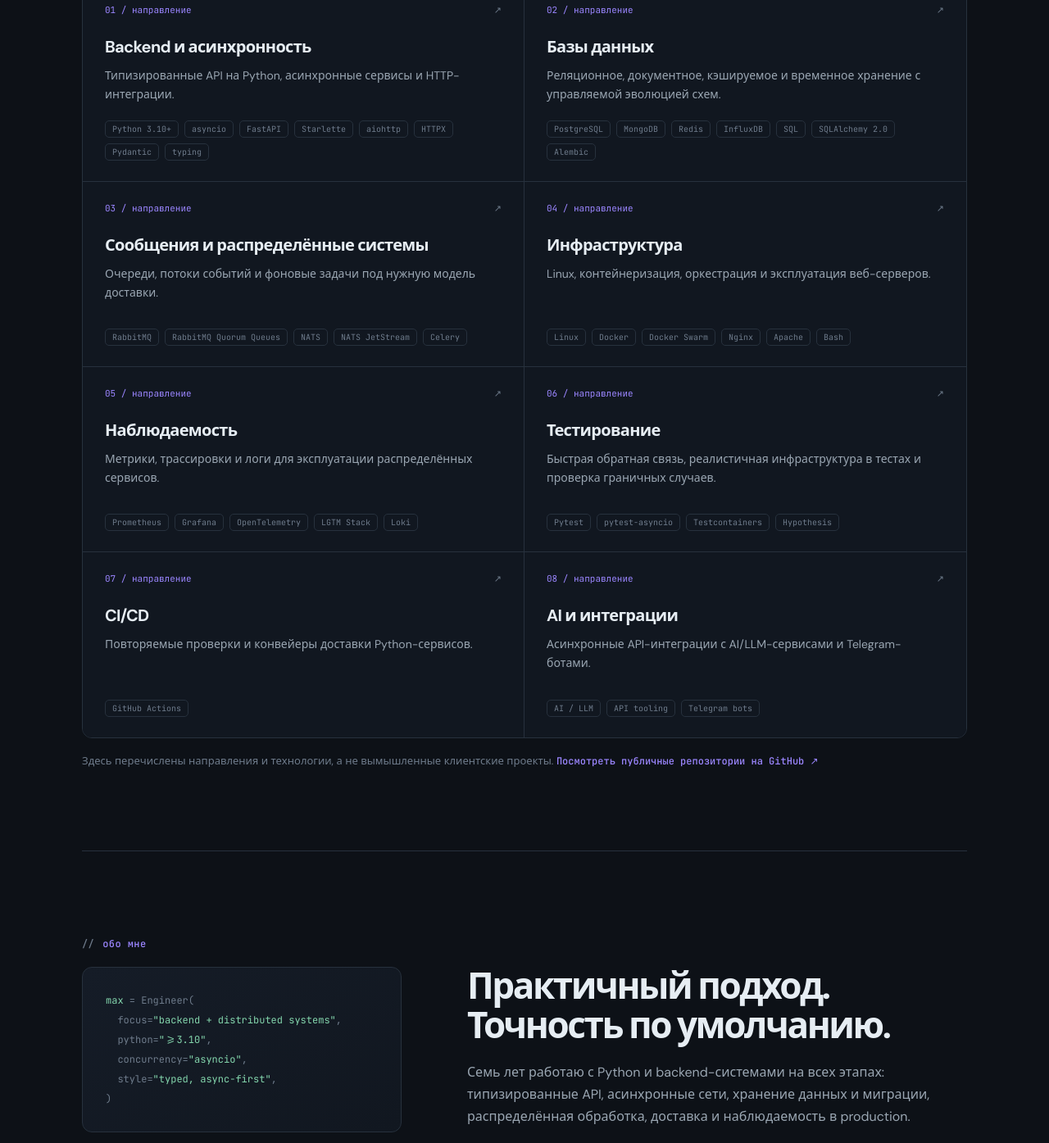
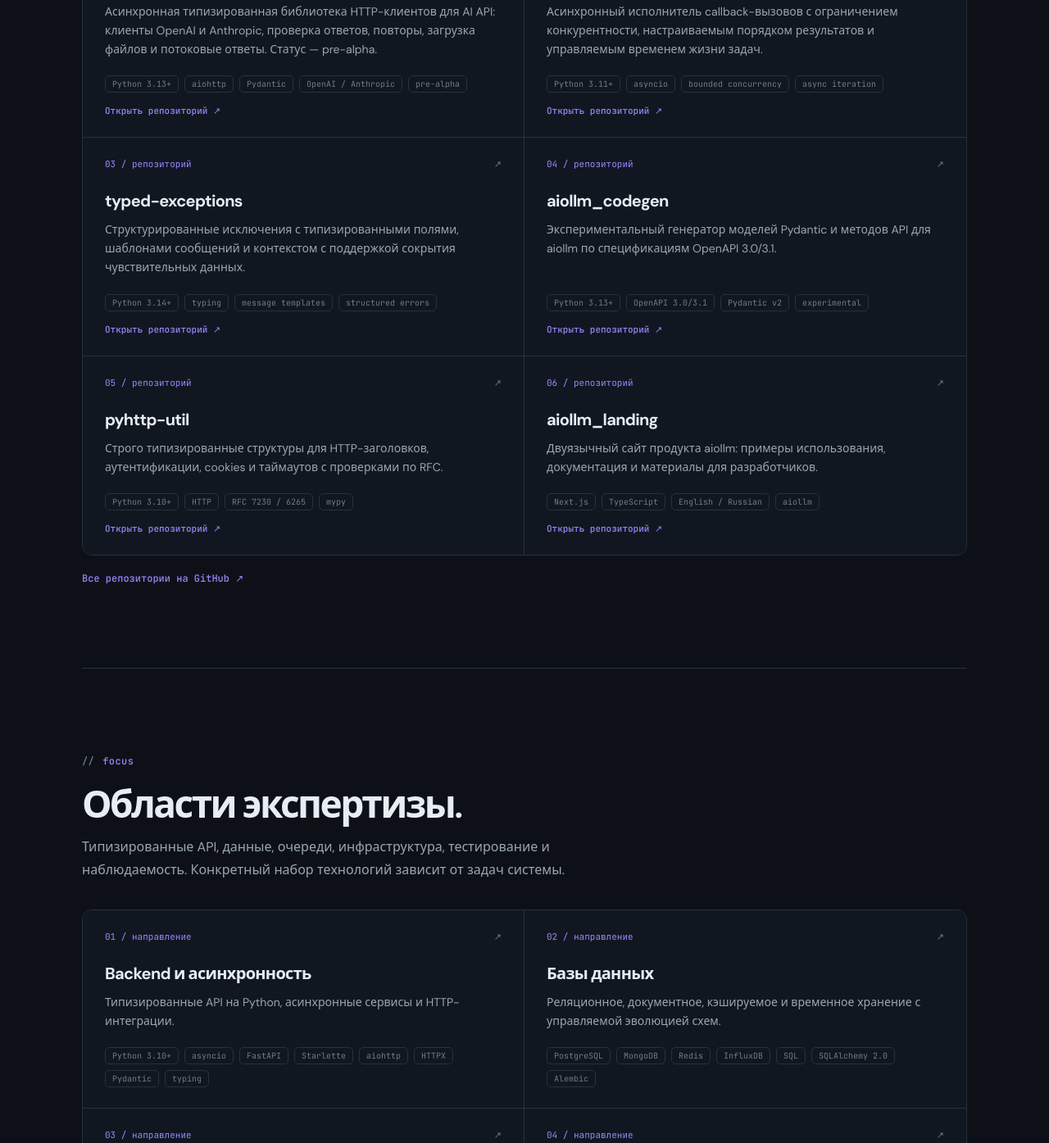
Before and after one commit to GrehBan/grehban.github.io, an Astro site in the folder artifacts/max-portfolio/: page /ru in a window 1280 px wide. Shown: the part 1042-2437 px from the top of the page at 82% size. Built offline with nearby package versions, Linux system fonts and the light colour scheme; Astro itself is replaced by a stand-in of ours.

Commit message:
Add portfolio data and update homepage layout and styles
Replit-Commit-Author: Agent

```diff
--- a/artifacts/max-portfolio/src/components/HomePage.astro
+++ b/artifacts/max-portfolio/src/components/HomePage.astro
@@ -1,6 +1,7 @@
 ---
 import { getCollection } from "astro:content";
 import SiteLayout from "../layouts/SiteLayout.astro";
+import { featuredProjects, focusAreas } from "../data/portfolio";
 
 interface Props {
   language: "en" | "ru";
@@ -36,12 +37,17 @@ const copy = isRussian
       experience: "Семь лет с Python. От контрактов API до эксплуатации в production.",
       workButton: "Мои проекты",
       projectsLabel: "проекты",
-      projectsTitle: "Один стек — от API до production.",
+      projectsTitle: "Выбранные проекты.",
       projectsDescription:
-        "От backend API до очередей, деплоя, тестирования и наблюдаемости. Это набор взаимодополняющих инструментов, а не фиксированная связка для каждого проекта.",
+        "Python-библиотеки и инструменты, которые я создаю и развиваю. Откройте репозиторий, чтобы посмотреть исходный код и актуальный статус.",
+      repositoryWord: "репозиторий",
+      repositoryLink: "Открыть репозиторий",
+      focusLabel: "focus",
+      focusTitle: "Области экспертизы.",
+      focusDescription:
+        "Типизированные API, данные, очереди, инфраструктура, тестирование и наблюдаемость. Конкретный набор технологий зависит от задач системы.",
       focusWord: "направление",
-      projectsNote: "Здесь перечислены направления и технологии, а не вымышленные клиентские проекты.",
-      githubWork: "Посмотреть публичные репозитории на GitHub ↗",
+      githubWork: "Все репозитории на GitHub ↗",
       aboutLabel: "обо мне",
       aboutTitle: "Практичный подход.<br />Точность по умолчанию.",
       aboutIntro:
@@ -88,13 +94,17 @@ const copy = isRussian
       experience: "Seven years in Python. From API contracts to production operations.",
       workButton: "Explore my work",
       projectsLabel: "projects",
-      projectsTitle: "One stack, end to end.",
+      projectsTitle: "Selected projects.",
       projectsDescription:
-        "Backend APIs through messaging, deployment, testing, and runtime visibility. These are complementary tools, not one fixed bundle used in every system.",
+        "Python libraries and developer tools I build and maintain. Open a repository for the source code and current project status.",
+      repositoryWord: "repository",
+      repositoryLink: "View repository",
+      focusLabel: "focus",
+      focusTitle: "Areas of expertise.",
+      focusDescription:
+        "Typed APIs, data systems, messaging, infrastructure, testing, and observability. The right combination depends on the system.",
       focusWord: "focus",
-      projectsNote:
-        "These are areas of focus, not a list of named client projects.",
-      githubWork: "See my public work on GitHub ↗",
+      githubWork: "Browse all GitHub repositories ↗",
       aboutLabel: "about",
       aboutTitle: "Practical by design.<br />Precise by default.",
       aboutIntro:
@@ -132,27 +142,8 @@ const copy = isRussian
         "The form endpoint is a setup placeholder; direct email is available above.",
     };
 
-const focusAreas = isRussian
-  ? [
-      { title: "Backend и асинхронность", description: "Типизированные API на Python, асинхронные сервисы и HTTP-интеграции.", tags: ["Python 3.10+", "asyncio", "FastAPI", "Starlette", "aiohttp", "HTTPX", "Pydantic", "typing"] },
-      { title: "Базы данных", description: "Реляционное, документное, кэшируемое и временное хранение с управляемой эволюцией схем.", tags: ["PostgreSQL", "MongoDB", "Redis", "InfluxDB", "SQL", "SQLAlchemy 2.0", "Alembic"] },
-      { title: "Сообщения и распределённые системы", description: "Очереди, потоки событий и фоновые задачи под нужную модель доставки.", tags: ["RabbitMQ", "RabbitMQ Quorum Queues", "NATS", "NATS JetStream", "Celery"] },
-      { title: "Инфраструктура", description: "Linux, контейнеризация, оркестрация и эксплуатация веб-серверов.", tags: ["Linux", "Docker", "Docker Swarm", "Nginx", "Apache", "Bash"] },
-      { title: "Наблюдаемость", description: "Метрики, трассировки и логи для эксплуатации распределённых сервисов.", tags: ["Prometheus", "Grafana", "OpenTelemetry", "LGTM Stack", "Loki"] },
-      { title: "Тестирование", description: "Быстрая обратная связь, реалистичная инфраструктура в тестах и проверка граничных случаев.", tags: ["Pytest", "pytest-asyncio", "Testcontainers", "Hypothesis"] },
-      { title: "CI/CD", description: "Повторяемые проверки и конвейеры доставки Python-сервисов.", tags: ["GitHub Actions"] },
-      { title: "AI и интеграции", description: "Асинхронные API-интеграции с AI/LLM-сервисами и Telegram-ботами.", tags: ["AI / LLM", "API tooling", "Telegram bots"] },
-    ]
-  : [
-      { title: "Backend & Async", description: "Typed Python APIs, asynchronous services, and outbound HTTP integrations.", tags: ["Python 3.10+", "asyncio", "FastAPI", "Starlette", "aiohttp", "HTTPX", "Pydantic", "typing"] },
-      { title: "Databases", description: "Relational, document, cache, and time-series storage with deliberate schema evolution.", tags: ["PostgreSQL", "MongoDB", "Redis", "InfluxDB", "SQL", "SQLAlchemy 2.0", "Alembic"] },
-      { title: "Messaging & Distributed Systems", description: "Queues, streams, and task processing chosen for the delivery model each system needs.", tags: ["RabbitMQ", "RabbitMQ Quorum Queues", "NATS", "NATS JetStream", "Celery"] },
-      { title: "Infrastructure", description: "Linux-first delivery, container orchestration, and web-server operations.", tags: ["Linux", "Docker", "Docker Swarm", "Nginx", "Apache", "Bash"] },
-      { title: "Observability", description: "Metrics, traces, and logs that make distributed services easier to operate.", tags: ["Prometheus", "Grafana", "OpenTelemetry", "LGTM Stack", "Loki"] },
-      { title: "Testing", description: "Fast feedback, realistic infrastructure in tests, and property-based edge-case discovery.", tags: ["Pytest", "pytest-asyncio", "Testcontainers", "Hypothesis"] },
-      { title: "CI/CD", description: "Repeatable checks and delivery pipelines for Python services.", tags: ["GitHub Actions"] },
-      { title: "AI & integrations", description: "Async API tooling for AI/LLM services, networking, and Telegram automation.", tags: ["AI / LLM", "API tooling", "Telegram bots"] },
-    ];
+const projects = featuredProjects[language];
+const areas = focusAreas[language];
 ---
 
 <SiteLayout
@@ -196,16 +187,40 @@ const focusAreas = isRussian
         <p>{copy.projectsDescription}</p>
       </div>
       <div class="project-grid">
-        {focusAreas.map((project, index) => (
-          <article class="project-card">
-            <div class="project-topline"><span class="project-index">0{index + 1} / {copy.focusWord}</span><span>↗</span></div>
-            <h3>{project.title}</h3>
+        {projects.map((project, index) => (
+          <article class="project-card repository-card">
+            <div class="project-topline">
+              <span class="project-index">0{index + 1} / {copy.repositoryWord}</span>
+              <a href={project.url} target="_blank" rel="noreferrer" aria-label={`${copy.repositoryLink}: ${project.name}`}>↗</a>
+            </div>
+            <h3><a href={project.url} target="_blank" rel="noreferrer">{project.name}</a></h3>
             <p>{project.description}</p>
             <div class="tag-list">{project.tags.map((tag) => <span class="tag">{tag}</span>)}</div>
+            <a class="project-source" href={project.url} target="_blank" rel="noreferrer">{copy.repositoryLink} ↗</a>
           </article>
         ))}
       </div>
-      <p class="section-footnote">{copy.projectsNote} <a class="text-link" href="https://github.com/GrehBan" target="_blank" rel="noreferrer">{copy.githubWork}</a></p>
+      <p class="section-footnote"><a class="text-link" href="https://github.com/GrehBan" target="_blank" rel="noreferrer">{copy.githubWork}</a></p>
+    </section>
+
+    <hr class="rule site-shell" />
+
+    <section class="site-shell section" id="focus" aria-labelledby="focus-title">
+      <p class="section-label">{copy.focusLabel}</p>
+      <div class="section-heading">
+        <h2 id="focus-title">{copy.focusTitle}</h2>
+        <p>{copy.focusDescription}</p>
+      </div>
+      <div class="project-grid">
+        {areas.map((area, index) => (
+          <article class="project-card">
+            <div class="project-topline"><span class="project-index">0{index + 1} / {copy.focusWord}</span><span>↗</span></div>
+            <h3>{area.title}</h3>
+            <p>{area.description}</p>
+            <div class="tag-list">{area.tags.map((tag) => <span class="tag">{tag}</span>)}</div>
+          </article>
+        ))}
+      </div>
     </section>
 
     <hr class="rule site-shell" />
--- /dev/null
+++ b/artifacts/max-portfolio/src/data/portfolio.ts
@@ -0,0 +1,128 @@
+export type PortfolioLanguage = "en" | "ru";
+
+interface FeaturedProject {
+  name: string;
+  description: string;
+  url: string;
+  tags: string[];
+}
+
+interface FocusArea {
+  title: string;
+  description: string;
+  tags: string[];
+}
+
+export const featuredProjects: Record<PortfolioLanguage, FeaturedProject[]> = {
+  en: [
+    {
+      name: "aiollm",
+      description:
+        "An async-first, typed HTTP client toolkit for AI APIs: OpenAI and Anthropic clients, validated responses, retries, uploads, and streaming. Currently pre-alpha.",
+      url: "https://github.com/GrehBan/aiollm",
+      tags: ["Python 3.13+", "aiohttp", "Pydantic", "OpenAI / Anthropic", "pre-alpha"],
+    },
+    {
+      name: "aiopulse",
+      description:
+        "An async callback executor with bounded concurrency, configurable result ordering, and managed task lifetimes.",
+      url: "https://github.com/GrehBan/aiopulse",
+      tags: ["Python 3.11+", "asyncio", "bounded concurrency", "async iteration"],
+    },
+    {
+      name: "typed-exceptions",
+      description:
+        "Structured exceptions with typed fields, message templates, and context that can redact sensitive values.",
+      url: "https://github.com/GrehBan/typed-exceptions",
+      tags: ["Python 3.14+", "typing", "message templates", "structured errors"],
+    },
+    {
+      name: "aiollm_codegen",
+      description:
+        "An experimental generator for Pydantic models and aiollm API methods from OpenAPI 3.0/3.1 specifications.",
+      url: "https://github.com/GrehBan/aiollm_codegen",
+      tags: ["Python 3.13+", "OpenAPI 3.0/3.1", "Pydantic v2", "experimental"],
+    },
+    {
+      name: "pyhttp-util",
+      description:
+        "Strictly typed data structures for HTTP headers, authentication, cookies, and timeouts, with RFC validation.",
+      url: "https://github.com/GrehBan/pyhttp-util",
+      tags: ["Python 3.10+", "HTTP", "RFC 7230 / 6265", "mypy"],
+    },
+    {
+      name: "aiollm_landing",
+      description:
+        "A bilingual product site for aiollm, with developer documentation, usage examples, and project information.",
+      url: "https://github.com/GrehBan/aiollm_landing",
+      tags: ["Next.js", "TypeScript", "English / Russian", "aiollm"],
+    },
+  ],
+  ru: [
+    {
+      name: "aiollm",
+      description:
+        "Асинхронная типизированная библиотека HTTP-клиентов для AI API: клиенты OpenAI и Anthropic, проверка ответов, повторы, загрузка файлов и потоковые ответы. Статус — pre-alpha.",
+      url: "https://github.com/GrehBan/aiollm",
+      tags: ["Python 3.13+", "aiohttp", "Pydantic", "OpenAI / Anthropic", "pre-alpha"],
+    },
+    {
+      name: "aiopulse",
+      description:
+        "Асинхронный исполнитель callback-вызовов с ограничением конкурентности, настраиваемым порядком результатов и управляемым временем жизни задач.",
+      url: "https://github.com/GrehBan/aiopulse",
+      tags: ["Python 3.11+", "asyncio", "bounded concurrency", "async iteration"],
+    },
+    {
+      name: "typed-exceptions",
+      description:
+        "Структурированные исключения с типизированными полями, шаблонами сообщений и контекстом с поддержкой сокрытия чувствительных данных.",
+      url: "https://github.com/GrehBan/typed-exceptions",
+      tags: ["Python 3.14+", "typing", "message templates", "structured errors"],
+    },
+    {
+      name: "aiollm_codegen",
+      description:
+        "Экспериментальный генератор моделей Pydantic и методов API для aiollm по спецификациям OpenAPI 3.0/3.1.",
+      url: "https://github.com/GrehBan/aiollm_codegen",
+      tags: ["Python 3.13+", "OpenAPI 3.0/3.1", "Pydantic v2", "experimental"],
+    },
+    {
+      name: "pyhttp-util",
+      description:
+        "Строго типизированные структуры для HTTP-заголовков, аутентификации, cookies и таймаутов с проверками по RFC.",
+      url: "https://github.com/GrehBan/pyhttp-util",
+      tags: ["Python 3.10+", "HTTP", "RFC 7230 / 6265", "mypy"],
+    },
+    {
+      name: "aiollm_landing",
+      description:
+        "Двуязычный сайт продукта aiollm: примеры использования, документация и материалы для разработчиков.",
+      url: "https://github.com/GrehBan/aiollm_landing",
+      tags: ["Next.js", "TypeScript", "English / Russian", "aiollm"],
+    },
+  ],
+};
+
+export const focusAreas: Record<PortfolioLanguage, FocusArea[]> = {
+  ru: [
+    { title: "Backend и асинхронность", description: "Типизированные API на Python, асинхронные сервисы и HTTP-интеграции.", tags: ["Python 3.10+", "asyncio", "FastAPI", "Starlette", "aiohttp", "HTTPX", "Pydantic", "typing"] },
+    { title: "Базы данных", description: "Реляционное, документное, кэшируемое и временное хранение с управляемой эволюцией схем.", tags: ["PostgreSQL", "MongoDB", "Redis", "InfluxDB", "SQL", "SQLAlchemy 2.0", "Alembic"] },
+    { title: "Сообщения и распределённые системы", description: "Очереди, потоки событий и фоновые задачи под нужную модель доставки.", tags: ["RabbitMQ", "RabbitMQ Quorum Queues", "NATS", "NATS JetStream", "Celery"] },
+    { title: "Инфраструктура", description: "Linux, контейнеризация, оркестрация и эксплуатация веб-серверов.", tags: ["Linux", "Docker", "Docker Swarm", "Nginx", "Apache", "Bash"] },
+    { title: "Наблюдаемость", description: "Метрики, трассировки и логи для эксплуатации распределённых сервисов.", tags: ["Prometheus", "Grafana", "OpenTelemetry", "LGTM Stack", "Loki"] },
+    { title: "Тестирование", description: "Быстрая обратная связь, реалистичная инфраструктура в тестах и проверка граничных случаев.", tags: ["Pytest", "pytest-asyncio", "Testcontainers", "Hypothesis"] },
+    { title: "CI/CD", description: "Повторяемые проверки и конвейеры доставки Python-сервисов.", tags: ["GitHub Actions"] },
+    { title: "AI и интеграции", description: "Асинхронные API-интеграции с AI/LLM-сервисами и Telegram-ботами.", tags: ["AI / LLM", "API tooling", "Telegram bots"] },
+  ],
+  en: [
+    { title: "Backend & Async", description: "Typed Python APIs, asynchronous services, and outbound HTTP integrations.", tags: ["Python 3.10+", "asyncio", "FastAPI", "Starlette", "aiohttp", "HTTPX", "Pydantic", "typing"] },
+    { title: "Databases", description: "Relational, document, cache, and time-series storage with deliberate schema evolution.", tags: ["PostgreSQL", "MongoDB", "Redis", "InfluxDB", "SQL", "SQLAlchemy 2.0", "Alembic"] },
+    { title: "Messaging & Distributed Systems", description: "Queues, streams, and task processing chosen for the delivery model each system needs.", tags: ["RabbitMQ", "RabbitMQ Quorum Queues", "NATS", "NATS JetStream", "Celery"] },
+    { title: "Infrastructure", description: "Linux-first delivery, container orchestration, and web-server operations.", tags: ["Linux", "Docker", "Docker Swarm", "Nginx", "Apache", "Bash"] },
+    { title: "Observability", description: "Metrics, traces, and logs that make distributed services easier to operate.", tags: ["Prometheus", "Grafana", "OpenTelemetry", "LGTM Stack", "Loki"] },
+    { title: "Testing", description: "Fast feedback, realistic infrastructure in tests, and property-based edge-case discovery.", tags: ["Pytest", "pytest-asyncio", "Testcontainers", "Hypothesis"] },
+    { title: "CI/CD", description: "Repeatable checks and delivery pipelines for Python services.", tags: ["GitHub Actions"] },
+    { title: "AI & integrations", description: "Async API tooling for AI/LLM services, networking, and Telegram automation.", tags: ["AI / LLM", "API tooling", "Telegram bots"] },
+  ],
+};
--- a/artifacts/max-portfolio/src/styles/site.css
+++ b/artifacts/max-portfolio/src/styles/site.css
@@ -118,9 +118,12 @@ html[data-theme="light"] .theme-toggle .moon { display: none; }
 .project-topline { display: flex; align-items: center; justify-content: space-between; color: var(--subtle); font: 11px var(--font-mono); }
 .project-index { color: var(--accent); }
 .project-card h3 { margin: 21px 0 7px; font-size: 20px; letter-spacing: -.035em; }
+.repository-card h3 a, .project-topline a { transition: color .18s ease; }
+.repository-card h3 a:hover, .project-topline a:hover { color: var(--accent); }
 .project-card p { margin: 0; color: var(--muted); font-size: 14px; line-height: 1.65; }
 .tag-list { display: flex; flex-wrap: wrap; gap: 7px; margin-top: auto; padding-top: 20px; }
 .tag { border: 1px solid var(--border); border-radius: 5px; padding: 3px 8px; color: var(--subtle); font: 10px var(--font-mono); }
+.project-source { display: inline-flex; margin-top: 15px; color: var(--accent); font: 500 11px var(--font-mono); }
 .section-footnote { margin: 17px 0 0; color: var(--subtle); font-size: 13px; }
 .about-layout { display: grid; grid-template-columns: .78fr 1.22fr; gap: 80px; align-items: start; }
 .about-stamp { padding: 28px; border: 1px solid var(--border); border-radius: 12px; background: linear-gradient(145deg, var(--surface-raised), var(--surface)); }
```
